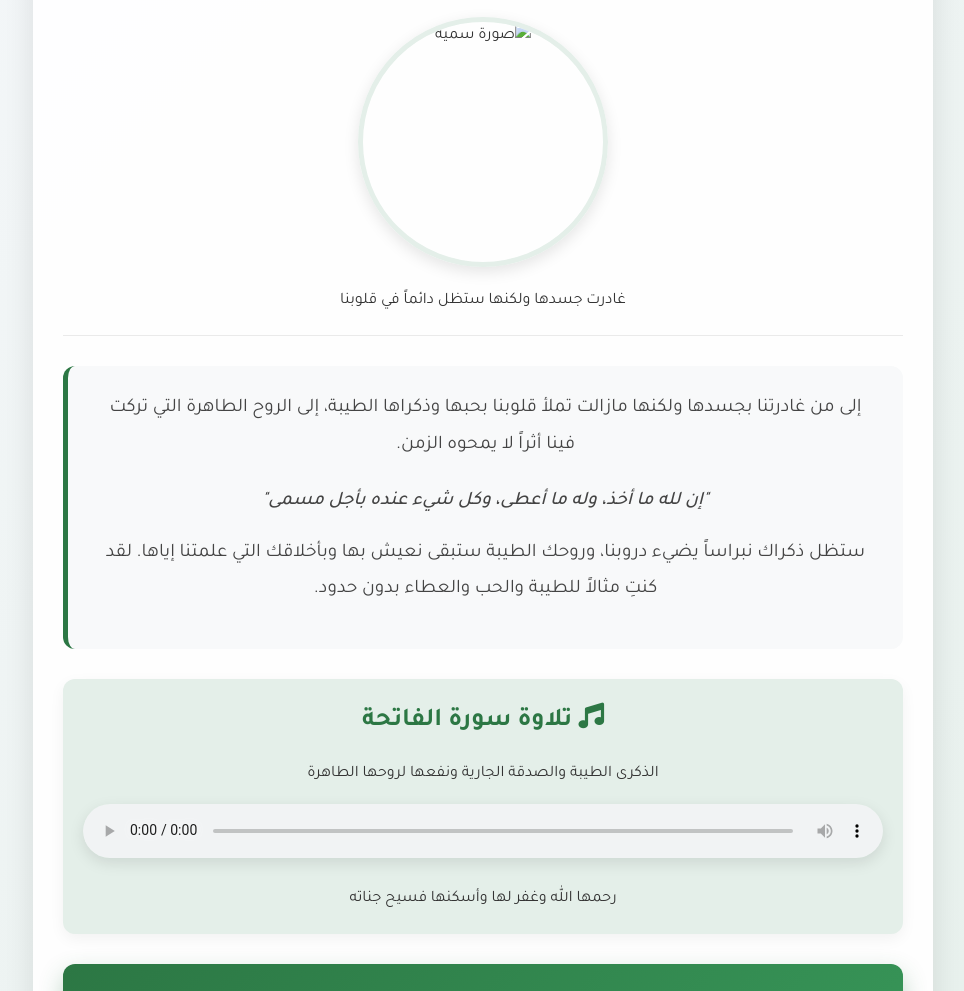
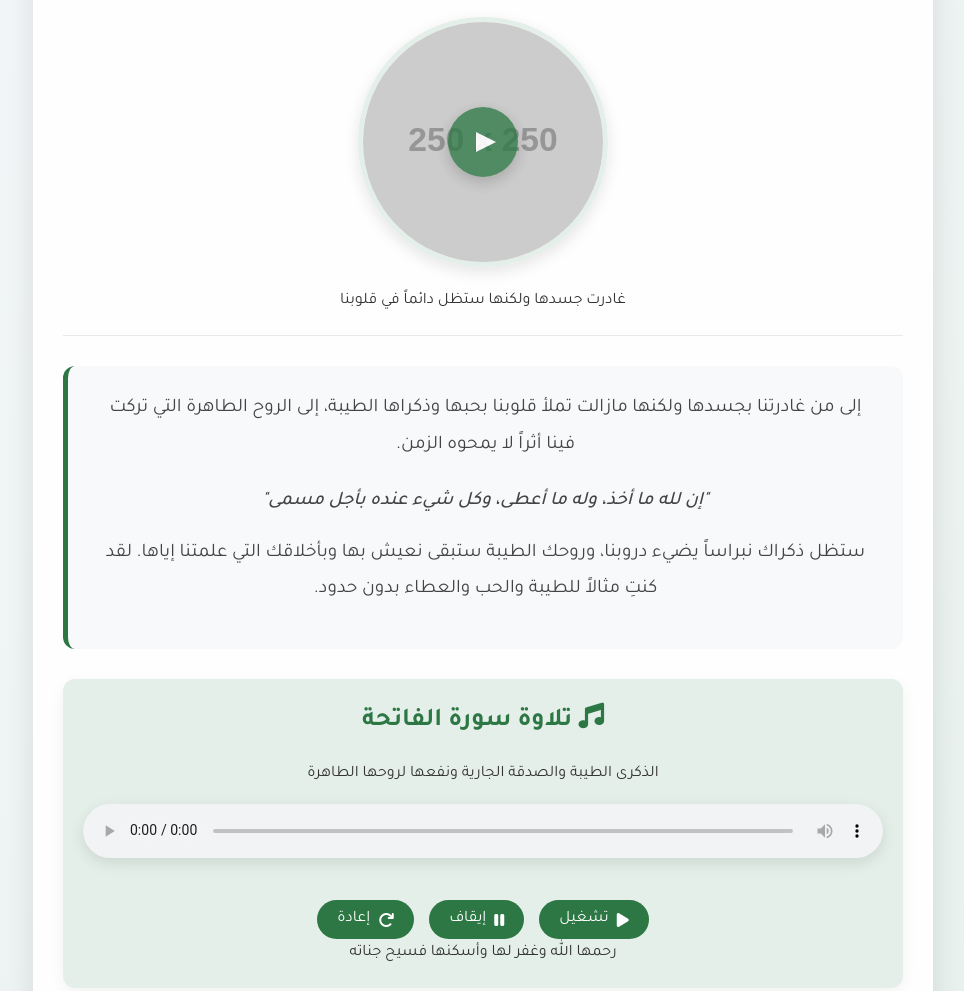
Before and after one commit to ymoustakir2-ops/Ssaoudi, a plain HTML site: page Index.html in a window 1280 px wide. Shown: the part 292-1283 px from the top of the page, without its empty margins (157-1121 px from the left). Drawn offline with Linux system fonts and the light colour scheme; placeholder pictures from the web are drawn by us.

Commit message:
Update Index.html

```diff
--- a/Index.html
+++ b/Index.html
@@ -41,6 +41,7 @@
             margin-bottom: 30px;
             padding-bottom: 20px;
             border-bottom: 1px solid #eaeaea;
+            position: relative;
         }
 
         h1 {
@@ -64,12 +65,61 @@
             overflow: hidden;
             border: 5px solid #e4efe9;
             box-shadow: 0 5px 15px rgba(0, 0, 0, 0.1);
+            position: relative;
+            cursor: pointer;
+            transition: transform 0.3s ease;
+        }
+
+        .photo-container:hover {
+            transform: scale(1.03);
         }
 
         .photo-container img {
             width: 100%;
             height: 100%;
             object-fit: cover;
+            transition: filter 0.3s ease;
+        }
+
+        .photo-container:hover img {
+            filter: brightness(0.9);
+        }
+
+        .play-button {
+            position: absolute;
+            top: 50%;
+            left: 50%;
+            transform: translate(-50%, -50%);
+            width: 70px;
+            height: 70px;
+            background: rgba(44, 119, 68, 0.85);
+            border-radius: 50%;
+            display: flex;
+            align-items: center;
+            justify-content: center;
+            color: white;
+            font-size: 24px;
+            opacity: 0.9;
+            transition: all 0.3s ease;
+            box-shadow: 0 5px 15px rgba(0, 0, 0, 0.2);
+        }
+
+        .photo-container:hover .play-button {
+            background: rgba(44, 119, 68, 1);
+            transform: translate(-50%, -50%) scale(1.1);
+        }
+
+        .play-button::after {
+            content: "";
+            border-style: solid;
+            border-width: 10px 0 10px 20px;
+            border-color: transparent transparent transparent white;
+            margin-left: 5px;
+        }
+
+        .playing .play-button {
+            opacity: 0;
+            pointer-events: none;
         }
 
         .message {
@@ -178,6 +228,32 @@
             margin: 15px 0;
         }
 
+        .audio-controls {
+            display: flex;
+            justify-content: center;
+            gap: 15px;
+            margin-top: 15px;
+        }
+
+        .audio-btn {
+            padding: 10px 20px;
+            background: #2c7744;
+            color: white;
+            border: none;
+            border-radius: 50px;
+            cursor: pointer;
+            font-size: 1rem;
+            transition: all 0.3s ease;
+            display: flex;
+            align-items: center;
+            gap: 8px;
+        }
+
+        .audio-btn:hover {
+            background: #3a9d5d;
+            transform: translateY(-2px);
+        }
+
         @media (max-width: 768px) {
             .container {
                 padding: 20px;
@@ -196,8 +272,18 @@
                 height: 200px;
             }
 
+            .play-button {
+                width: 60px;
+                height: 60px;
+            }
+
             .message p {
                 font-size: 1.1rem;
+            }
+
+            .audio-controls {
+                flex-direction: column;
+                align-items: center;
             }
         }
     </style>
@@ -209,8 +295,9 @@
             <h1>سمية</h1>
             <div class="subtitle">١٩٨٥ - ٢٠٢٣</div>
 
-            <div class="photo-container">
-                <img src="smia.jpg" alt="صورة سمية">
+            <div class="photo-container" id="photoTrigger">
+                <img src="https://placehold.co/250x250/2c7744/white?text=صورة+سمية" alt="صورة سمية">
+                <div class="play-button"></div>
             </div>
 
             <p>غادرت جسدها ولكنها ستظل دائماً في قلوبنا</p>
@@ -227,10 +314,24 @@
         <div class="audio-section">
             <h3><i class="fas fa-music"></i> تلاوة سورة الفاتحة</h3>
             <p>الذكرى الطيبة والصدقة الجارية ونفعها لروحها الطاهرة</p>
-            <audio controls>
+
+            <audio id="fatihaAudio" controls>
                 <source src="https://server7.mp3quran.net/sds/001.mp3" type="audio/mpeg">
                 متصفحك لا يدعم تشغيل الصوتيات.
             </audio>
+
+            <div class="audio-controls">
+                <button class="audio-btn" onclick="playAudio()">
+                    <i class="fas fa-play"></i> تشغيل
+                </button>
+                <button class="audio-btn" onclick="pauseAudio()">
+                    <i class="fas fa-pause"></i> إيقاف
+                </button>
+                <button class="audio-btn" onclick="restartAudio()">
+                    <i class="fas fa-redo"></i> إعادة
+                </button>
+            </div>
+
             <p>رحمها الله وغفر لها وأسكنها فسيح جناته</p>
         </div>
 
@@ -256,6 +357,43 @@
     </div>
 
     <script>
+        // الحصول على العناصر
+        const photoContainer = document.getElementById('photoTrigger');
+        const audioElement = document.getElementById('fatihaAudio');
+
+        // إضافة مستمع حدث النقر على الصورة
+        photoContainer.addEventListener('click', function() {
+            if (audioElement.paused) {
+                audioElement.play();
+                photoContainer.classList.add('playing');
+            } else {
+                audioElement.pause();
+                photoContainer.classList.remove('playing');
+            }
+        });
+
+        // إعادة التعيين عند انتهاء التشغيل
+        audioElement.addEventListener('ended', function() {
+            photoContainer.classList.remove('playing');
+        });
+
+        // وظائف أزرار التحكم
+        function playAudio() {
+            audioElement.play();
+            photoContainer.classList.add('playing');
+        }
+
+        function pauseAudio() {
+            audioElement.pause();
+            photoContainer.classList.remove('playing');
+        }
+
+        function restartAudio() {
+            audioElement.currentTime = 0;
+            audioElement.play();
+            photoContainer.classList.add('playing');
+        }
+
         // تأثيرات بسيطة عند التمرير
         document.addEventListener('DOMContentLoaded', function() {
             const elements = document.querySelectorAll('.message, .audio-section, .prayer');
```
